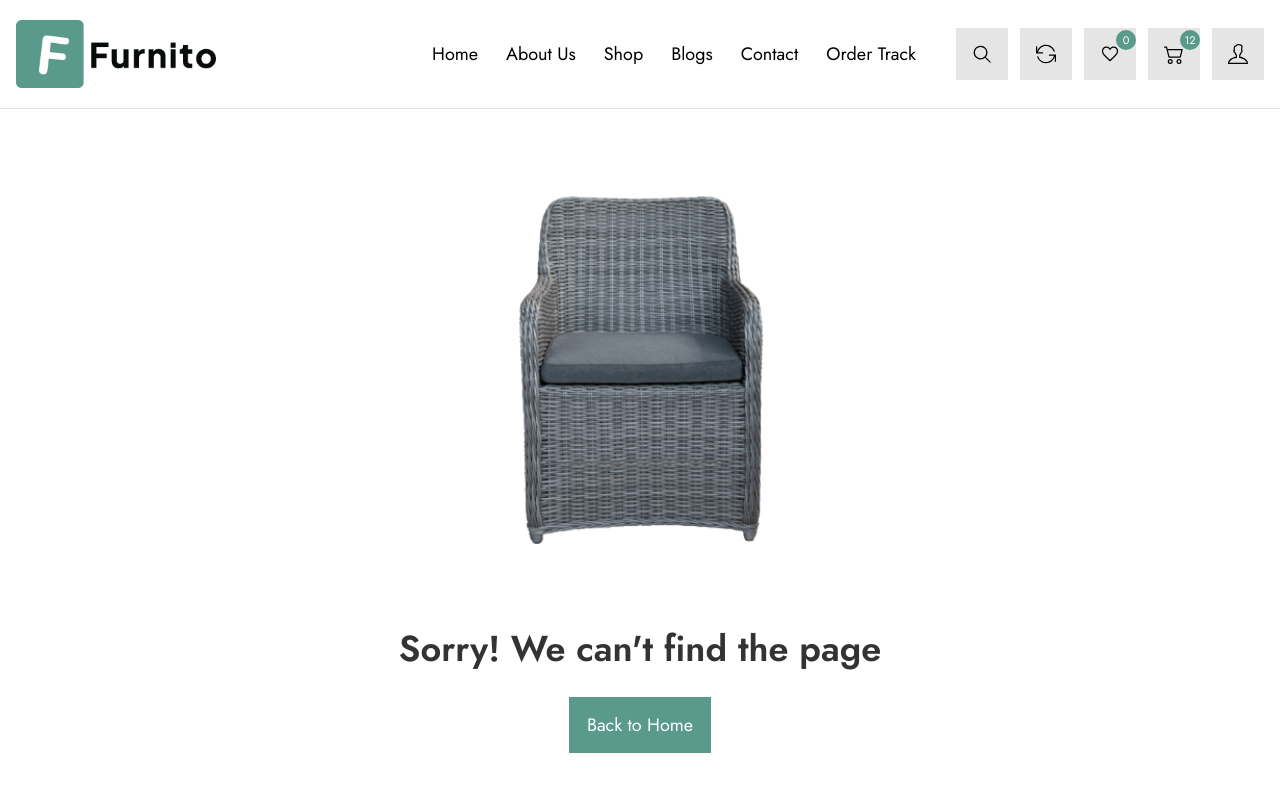
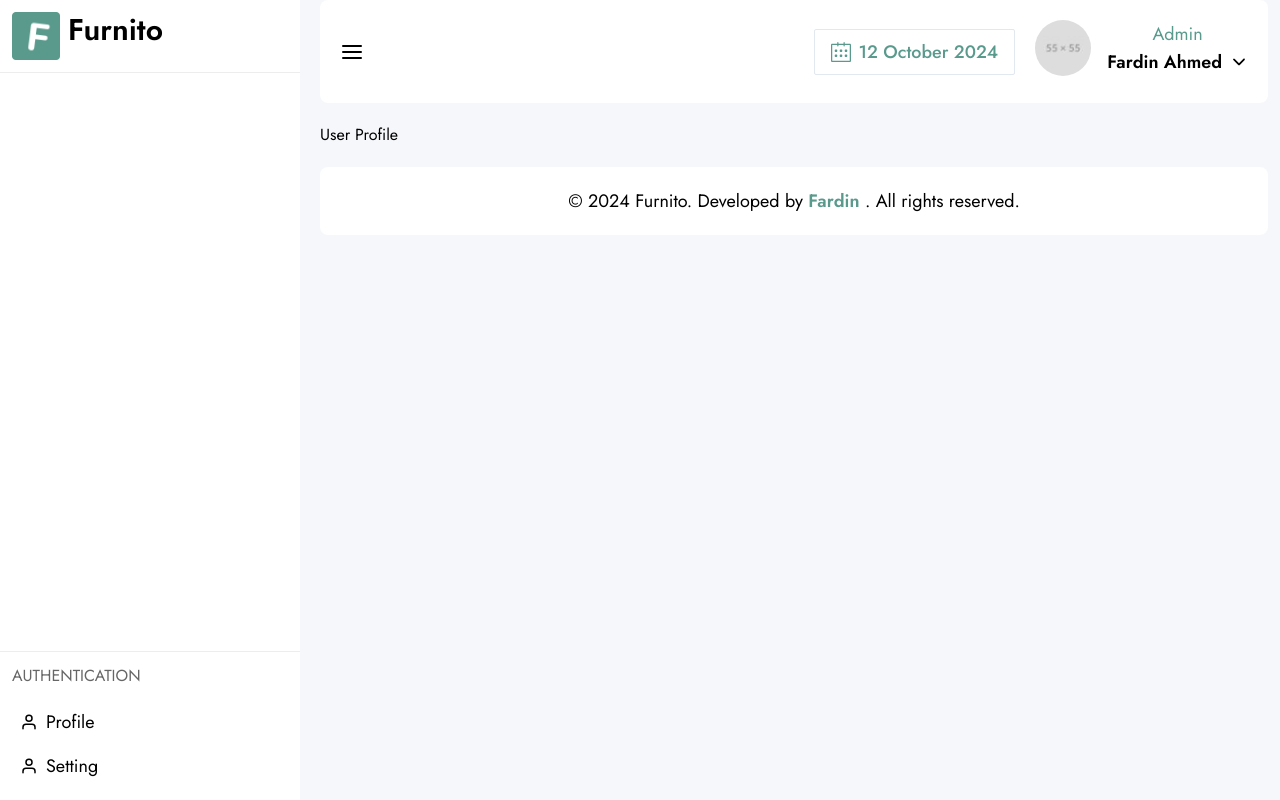
Before and after one commit to devfardin/furniture-Ecommerce-website, a React (Vite) app in the folder frontend/: page /dashboard/profile in a window 1280 px wide. Shown: the top 800 px of the page. Built offline with nearby package versions, Linux system fonts and the light colour scheme; no server answers.

Commit message:
crated new route in dashboard

```diff
--- /dev/null
+++ b/frontend/src/dashboard/components/SidebarLink.jsx
@@ -0,0 +1,18 @@
+import React from 'react'
+import { NavLink } from 'react-router-dom'
+
+const SidebarLink = ({to, label, icon:Icon, isOpen} ) => {
+  return (
+    <div>
+      <NavLink
+       to={to}
+       className={` ${
+        isOpen ? "justify-start" : "justify-center"
+      } flex items-center text-lg gap-2  hover:bg-[#F7F7F7] p-2 transition-all duration-300 hover:text-primary rounded-md`}
+       >
+       <Icon className={` ${ isOpen ? '' : 'text-3xl' }`}> </Icon> <span className={`${isOpen ? '' : 'hidden' }`}> {label} </span> </NavLink>
+    </div>
+  )
+}
+
+export default SidebarLink
--- /dev/null
+++ b/frontend/src/dashboard/pages/Profile.jsx
@@ -0,0 +1,11 @@
+import React from 'react'
+
+const Profile = () => {
+  return (
+    <div>
+      <h1>User Profile</h1>
+    </div>
+  )
+}
+
+export default Profile
--- a/frontend/src/layouts/Header.jsx
+++ b/frontend/src/layouts/Header.jsx
@@ -164,7 +164,7 @@ const Header = () => {
                          <Link
                           className="hover:bg-primary hover:text-white duration-200
                          py-3 px-5 text-start text-base w-full border-b"
-                          to="./register"
+                          to="/dashboard"
                         >
                           Dashboard
                         </Link>
--- a/frontend/src/layouts/dashboard/Dashboard.jsx
+++ b/frontend/src/layouts/dashboard/Dashboard.jsx
@@ -4,6 +4,7 @@ import logo from "../../assets/images/logo.png";
 import { FiMenu } from "react-icons/fi";
 import Header from "./Header";
 import Footer from "./Footer";
+import { Outlet } from "react-router-dom";
 
 const Dashboard = () => {
   const [isOpen, setIsOpen] = useState(true);
@@ -14,7 +15,7 @@ const Dashboard = () => {
       <div
         className={`${
           isOpen ? "w-0 sm:w-[300px]" : "w-[300px] md:w-20"
-        } absolute  md:relative overflow-hidden transition-all duration-500 shadow-lg sm:shadow-none border-r sm:border-none border-neutral-300 h-screen z-10 bg-white`}
+        } absolute  md:relative overflow-hidden transition-all duration-500 shadow-lg sm:shadow-none border-r sm:border-none border-neutral-300 z-10 bg-white`}
       >
         <Sidebar isOpen={isOpen} setIsOpen={setIsOpen}></Sidebar>
       </div>
@@ -23,6 +24,7 @@ const Dashboard = () => {
       {/* Start Header Area */}
       <div className="flex-1 sm:ml-0 mx-3 ">
         <Header isOpen={isOpen} setIsOpen={setIsOpen}/>
+        <Outlet/>
         <Footer/>
       </div>
       {/* End Header Area */}
--- a/frontend/src/layouts/dashboard/Footer.jsx
+++ b/frontend/src/layouts/dashboard/Footer.jsx
@@ -4,7 +4,7 @@ const Footer = () => {
   const date = new Date();
   const year = date.getFullYear();
   return (
-    <div className="bg-white transition-all duration-500 rounded-lg mb-5 p-5">
+    <div className="bg-white transition-all duration-500 rounded-lg mt-5 p-5">
       <p className="text-lg text-center">
         © { year } Furnito. Developed by{" "}
         <a
--- a/frontend/src/layouts/dashboard/Header.jsx
+++ b/frontend/src/layouts/dashboard/Header.jsx
@@ -54,7 +54,7 @@ const Header = ({ isOpen, setIsOpen }) => {
                   <div className="px-1 py-1 ">
                     <Menu.Item>
                       <Link
-                        to="/profile"
+                        to="profile"
                         className=" hover:bg-primary hover:text-white text-base font-normal flex w-full gap-1 items-center rounded-md px-2 py-1 text-primary"
                       >
                         <FiUser></FiUser>
--- a/frontend/src/layouts/dashboard/Sidebar.jsx
+++ b/frontend/src/layouts/dashboard/Sidebar.jsx
@@ -1,11 +1,14 @@
 import React from "react";
 import { RxCross2 } from "react-icons/rx";
 import dashboardLogo from "../../assets/images/dashboard-logo.png";
+import SidebarLink from "../../dashboard/components/SidebarLink";
+import { FiUser } from "react-icons/fi";
 const Sidebar = ({ isOpen, setIsOpen }) => {
   return (
     <div className=" bg-white overflow-hidden">
-      <div className="flex sticky top-0 justify-between items-center gap-5 border-b border-[#ededed] p-3 ">
-        {/* Sidebar Logo */}
+      <div className="flex justify-between flex-col gap-5 h-screen">
+        {/* Side bar Logo and title start */}
+        <div className="flex sticky top-0 justify-between items-center gap-5 border-b border-[#ededed]  p-3">
           <div className="flex gap-2 items-cente">
             <img className="w-12" src={dashboardLogo} alt="" />
             <div className="flex-1">
@@ -25,6 +28,19 @@ const Sidebar = ({ isOpen, setIsOpen }) => {
             ></RxCross2>
           </div>
         </div>
+        {/* Sidebar logo and Title end */}
+
+        <div className="sticky bottom-0 border-t border-[#ededed] p-3">
+        <h4 className={` ${isOpen ? "text-pera text-base font-normal mb-3 duration-300 transition-all opacity-100" : "opacity-0"} `}>AUTHENTICATION</h4>
+
+        <SidebarLink to={'profile'} label="Profile" icon={FiUser} isOpen={isOpen}></SidebarLink>
+        <SidebarLink to={'Setting'} label="Setting" icon={FiUser} isOpen={isOpen}></SidebarLink>
+
+      </div>
+
+      </div>
+
+
     </div>
   );
 };
```
Also changed, not shown: frontend/src/routes/Routes.jsx (+10 -2 lines), 1 other file (tests, documents, lock files or other folders). Lines whose indentation alone changed are shown as unchanged.
